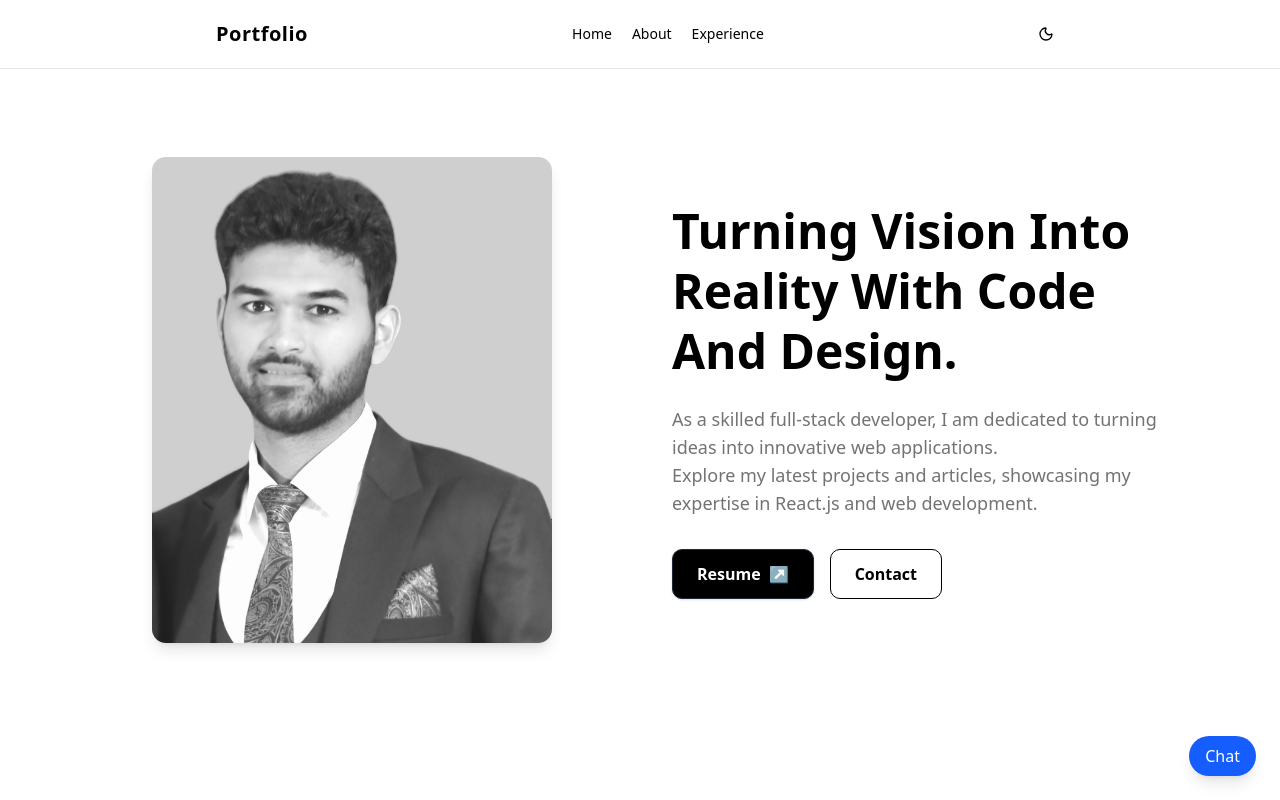
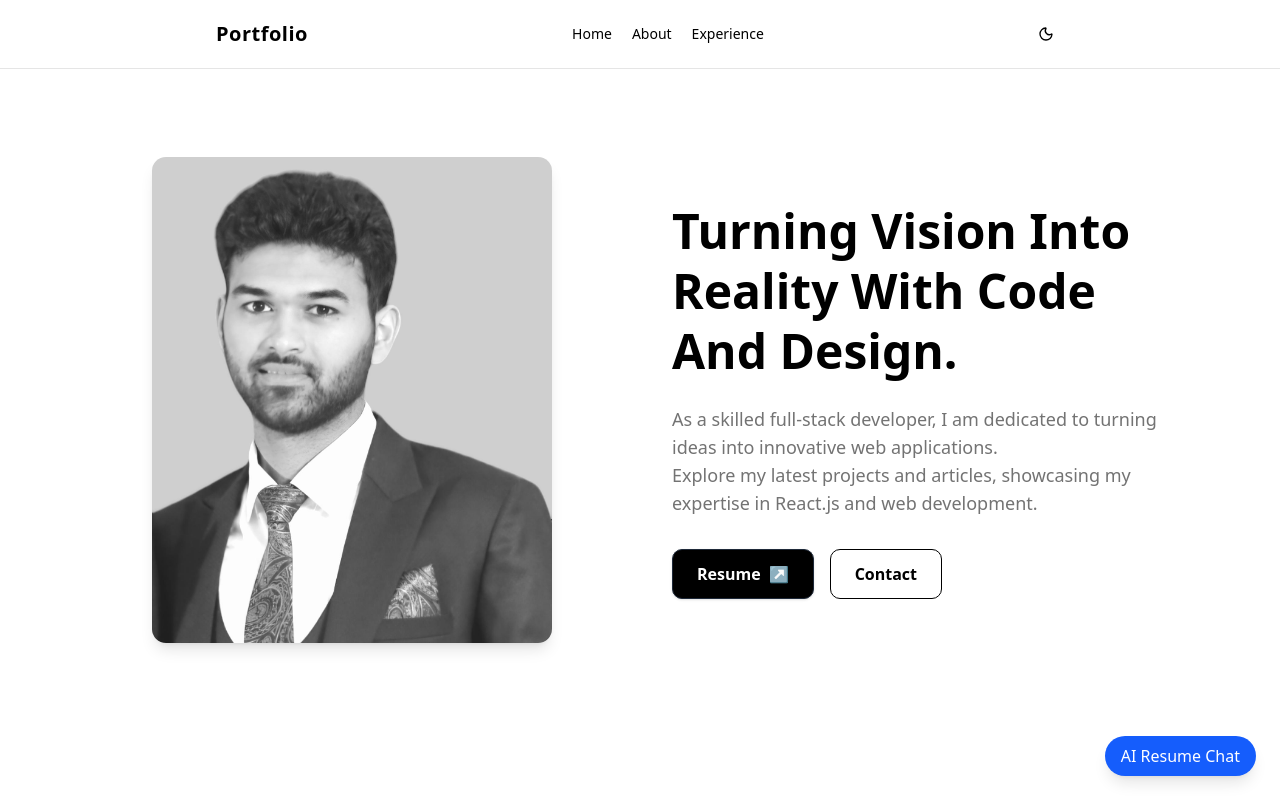
Before and after one commit to Sumiksh/portfolio2x, a Next.js app: page / in a window 1280 px wide. Built offline with nearby package versions, Linux system fonts and the light colour scheme.

Commit message:
update chat button label to 'AI Resume Chat'

```diff
--- a/src/app/page.js
+++ b/src/app/page.js
@@ -181,7 +181,7 @@ export default function Home() {
           zIndex: 99999,
         }}
       >
-        {chatOpen ? "Close Chat" : "Chat"}
+        {chatOpen ? "Close Chat" : "AI Resume Chat"}
       </button>
     </>
   );
```
